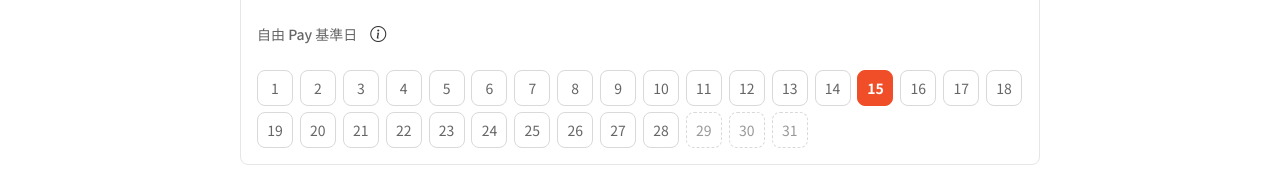
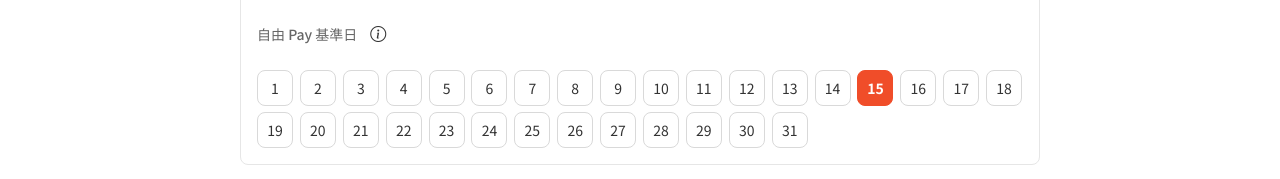
Before and after one commit to amy15912002-ship-it/FreePay, an Angular app in the folder products/FreePay/projects/5.0/angular-demo/: page /demo/flow in a window 1280 px wide. Shown: the part 831-1010 px from the top of the page. Built offline with nearby package versions, Linux system fonts and the light colour scheme.

Commit message:
準備抽表格共用

```diff
--- a/products/FreePay/projects/5.0/angular-demo/src/app/account-overview/account-overview.component.html
+++ b/products/FreePay/projects/5.0/angular-demo/src/app/account-overview/account-overview.component.html
@@ -782,7 +782,6 @@
                                 class="date-btn"
                                 type="button"
                                 [class.on]="draft.payDay === day"
-                                [class.long-month]="day >= 29"
                                 (click)="pickDraftDate(draft, day)"
                               >
                                 {{ day }}
--- a/products/FreePay/projects/5.0/angular-demo/src/app/account-overview/account-overview.component.scss
+++ b/products/FreePay/projects/5.0/angular-demo/src/app/account-overview/account-overview.component.scss
@@ -1811,48 +1811,7 @@
   }
 }
 
-.date-grid {
-  display: grid;
-  grid-template-columns: repeat(auto-fill, minmax(36px, 1fr));
-  gap: 6px;
-}
-
-.date-btn {
-  display: flex;
-  align-items: center;
-  justify-content: center;
-  width: 36px;
-  height: 36px;
-  border: 1px solid var(--color-border-strong);
-  border-radius: 8px;
-  background: var(--color-bg-base);
-  color: var(--color-text-secondary);
-  font-family: var(--font-primary);
-  font-size: 14px;
-  cursor: pointer;
-  transition: all .1s;
-}
-
-.date-btn:hover {
-  background: var(--color-bg-muted);
-}
-
-.date-btn.on {
-  border-color: var(--color-action-primary);
-  background: var(--color-action-primary);
-  color: var(--color-text-on-brand);
-  font-weight: 700;
-}
-
-.date-btn.long-month {
-  border-style: dashed;
-  color: var(--color-neutral-400);
-}
-
-.date-btn.long-month.on {
-  border-style: solid;
-  color: var(--color-text-on-brand);
-}
+// 固定日日期格狀樣式已移至全域 styles.scss（DesignSystem §3.12）
 
 .helper {
   display: flex;
--- a/products/FreePay/projects/5.0/angular-demo/src/app/demo-shell/demo-shell.component.html
+++ b/products/FreePay/projects/5.0/angular-demo/src/app/demo-shell/demo-shell.component.html
@@ -361,7 +361,6 @@
               class="date-btn"
               type="button"
               [class.on]="selectedDay === day"
-              [class.long-month]="day >= 29"
               (click)="pickDate(day)"
             >
               {{ day }}
--- a/products/FreePay/projects/5.0/angular-demo/src/app/demo-shell/demo-shell.component.scss
+++ b/products/FreePay/projects/5.0/angular-demo/src/app/demo-shell/demo-shell.component.scss
@@ -342,48 +342,7 @@
   }
 }
 
-.date-grid {
-  display: grid;
-  grid-template-columns: repeat(auto-fill, minmax(36px, 1fr));
-  gap: 6px;
-}
-
-.date-btn {
-  display: flex;
-  align-items: center;
-  justify-content: center;
-  width: 36px;
-  height: 36px;
-  border: 1px solid var(--color-border-strong);
-  border-radius: 8px;
-  background: var(--color-bg-base);
-  color: var(--color-text-secondary);
-  font-family: var(--font-primary);
-  font-size: 14px;
-  cursor: pointer;
-  transition: all .1s;
-}
-
-.date-btn:hover {
-  background: var(--color-bg-muted);
-}
-
-.date-btn.on {
-  border-color: var(--color-action-primary);
-  background: var(--color-action-primary);
-  color: var(--color-text-on-brand);
-  font-weight: 700;
-}
-
-.date-btn.long-month {
-  border-style: dashed;
-  color: var(--color-neutral-400);
-}
-
-.date-btn.long-month.on {
-  border-style: solid;
-  color: var(--color-text-on-brand);
-}
+// 固定日日期格狀樣式已移至全域 styles.scss（DesignSystem §3.12）
 
 .helper {
   display: flex;
--- a/products/FreePay/projects/5.0/angular-demo/src/styles.scss
+++ b/products/FreePay/projects/5.0/angular-demo/src/styles.scss
@@ -349,7 +349,7 @@ textarea {
   color: var(--color-text-primary);
 }
 
-/* §3.1 文字連結：導向另一頁／檢視的 Text 變體。文字＋箭頭——前進尾隨 bi-chevron-right、返回前導 bi-chevron-left。 */
+/* §3.1 文字連結：導向另一頁／檢視的 Text 變體。文字＋箭頭——前進尾隨 bi-arrow-right、返回前導 bi-arrow-left。 */
 .ds-text-link {
   display: inline-flex;
   align-items: center;
@@ -1137,6 +1137,41 @@ fp-stepper { display: block; }
   }
 }
 
+// ── 固定日日期格狀（DesignSystem §3.12）──
+// 每月 1–31 固定日選擇；demo-shell 申購與 account-overview 設定異動共用
+.date-grid {
+  display: grid;
+  grid-template-columns: repeat(auto-fill, minmax(36px, 1fr));
+  gap: 6px;
+}
+
+.date-btn {
+  display: flex;
+  align-items: center;
+  justify-content: center;
+  width: 36px;
+  height: 36px;
+  border: 1px solid var(--color-border-strong);
+  border-radius: 8px;
+  background: var(--color-bg-base);
+  color: var(--color-neutral-800);
+  font-family: var(--font-primary);
+  font-size: 14px;
+  cursor: pointer;
+  transition: all .1s;
+}
+
+.date-btn:hover {
+  background: var(--color-bg-muted);
+}
+
+.date-btn.on {
+  border-color: var(--color-action-primary);
+  background: var(--color-action-primary);
+  color: var(--color-text-on-brand);
+  font-weight: 700;
+}
+
 // Modal（資訊型）：白底、標題＋關閉、內容、單顆「我知道了」。標準見 DesignSystem.md §3.10。
 // 用於純說明（沒有要取消的東西）；確認/破壞性動作走確認型 Modal（另定）。
 .ds-modal-overlay {
```
